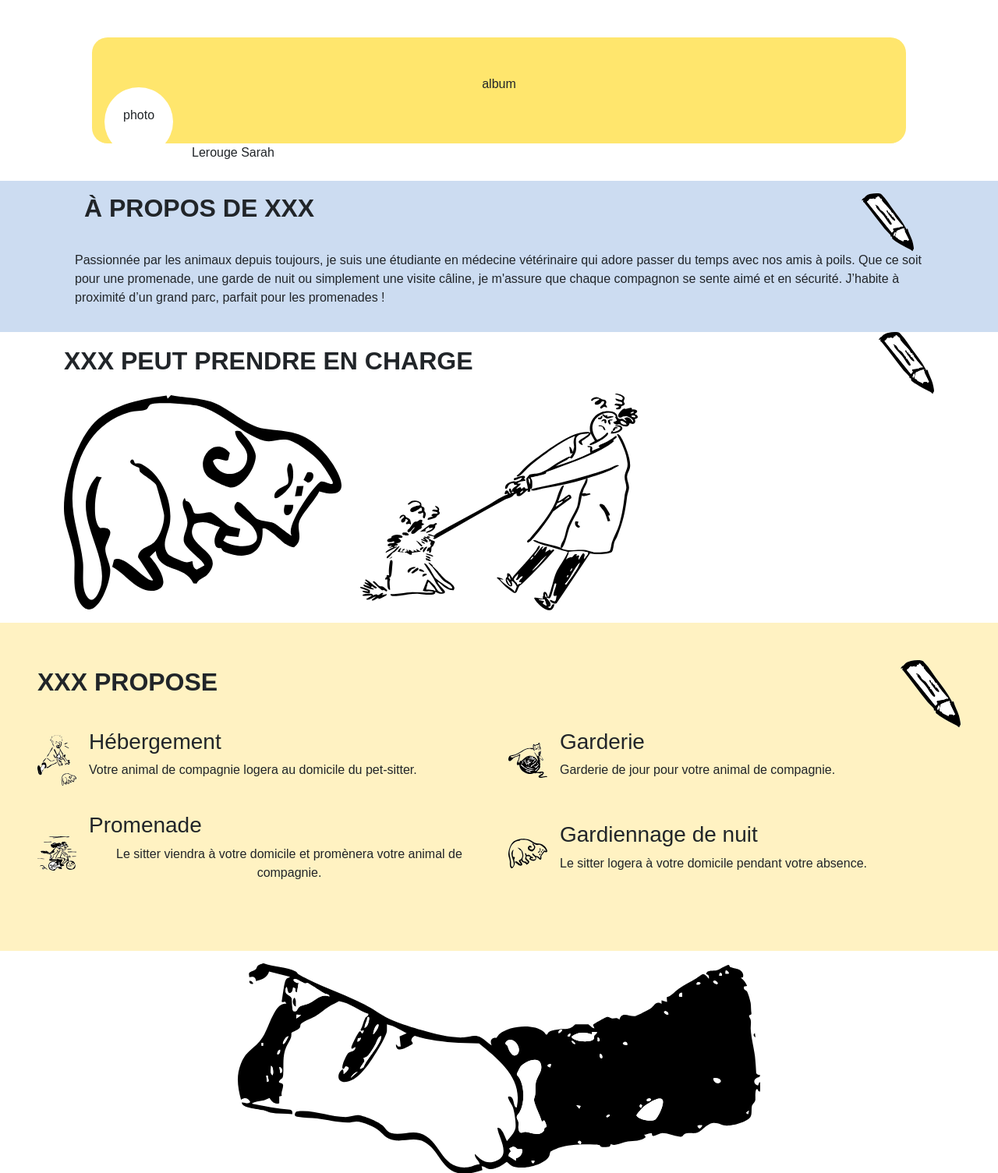
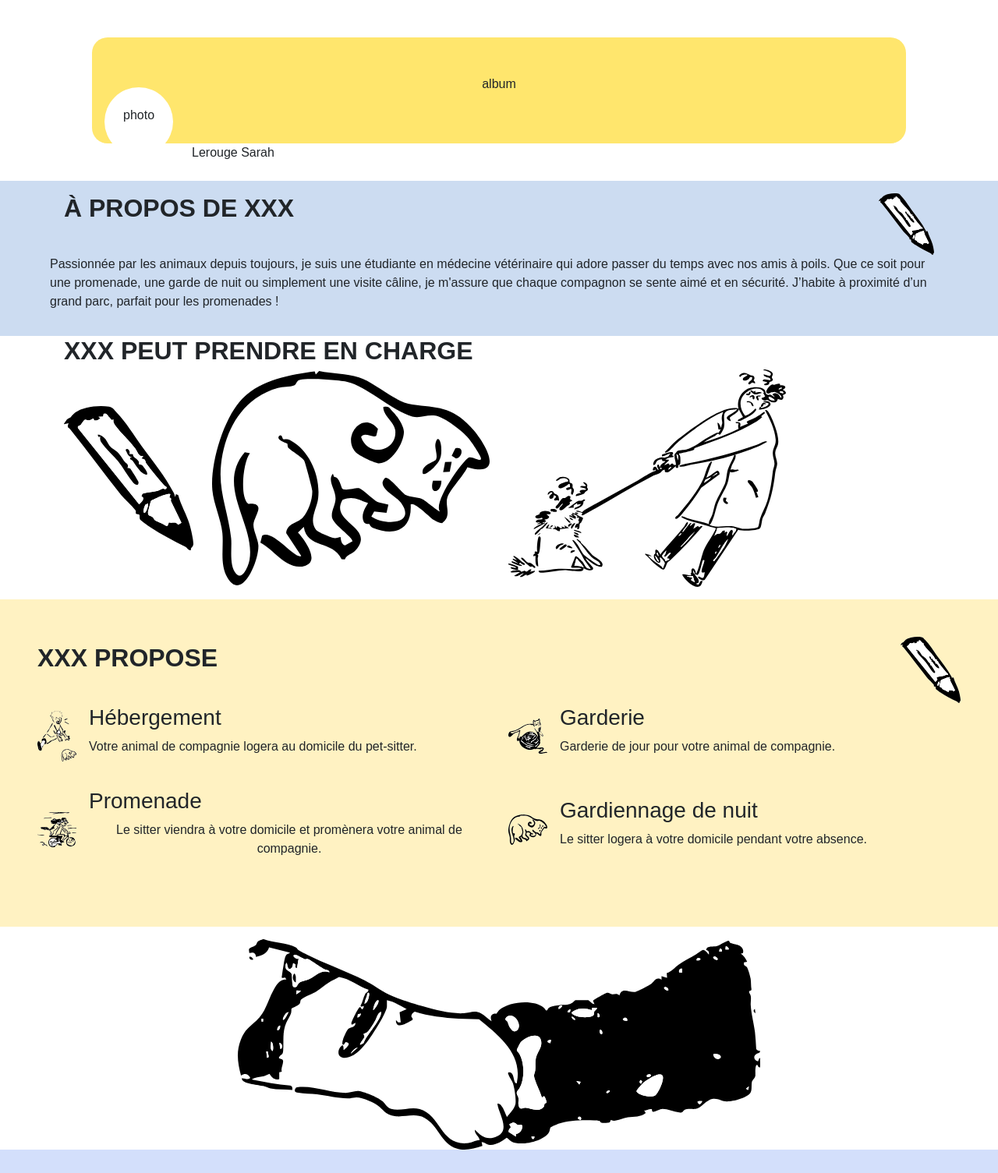
Before and after one commit to adil-hlk/Wiggle, a PHP site: page /profil_sitter.html in a window 1280 px wide. Shown: the top 1505 px of the page at 78% size. Run offline with PHP 8.4, Linux system fonts and the light colour scheme.

Commit message:
Finitions css page profil

```diff
--- a/assets/style.css
+++ b/assets/style.css
@@ -305,8 +305,8 @@ body {
     background-color:#ccdcf1 ;
     padding-top: 1em;
     padding-bottom: 1em;
-    padding-left: 6em;
-    padding-right: 6em;
+    padding-left: 4em;
+    padding-right: 4em;
 }
 
 .album-card {
--- a/profil_sitter.html
+++ b/profil_sitter.html
@@ -34,16 +34,13 @@
 
 <section class="container">
     <div class="row align-items-center">
-    <h2 class="text-uppercase fw-bold col-9 col-md-11 order-1 order-md-1 text-start">XXX peut prendre en charge</h2>
-    <img class="col-3 col-md-1 order-2 order-md-2 justify-content-md-end d-flex" src="assets/images/crayon.svg" alt="modifier" width="50%">
+    <h2 class="text-uppercase fw-bold text-start">XXX peut prendre en charge</h2>
+
     </div>
     <div class="row align-items-center">
-
+            <img class="col-2 col-md-2" src="assets/images/crayon.svg" alt="modifier" width="50%">
             <img class="col-4 col-md-4" src="assets/images/chat-couché.svg" alt="chien">
-
-
             <img class="col-4 col-md-4" src="assets/images/chien-femme.svg" alt="chat">
-
     </div>
 </section>
 
```
Also changed, not shown: monprofil.html (+3 -6 lines).
